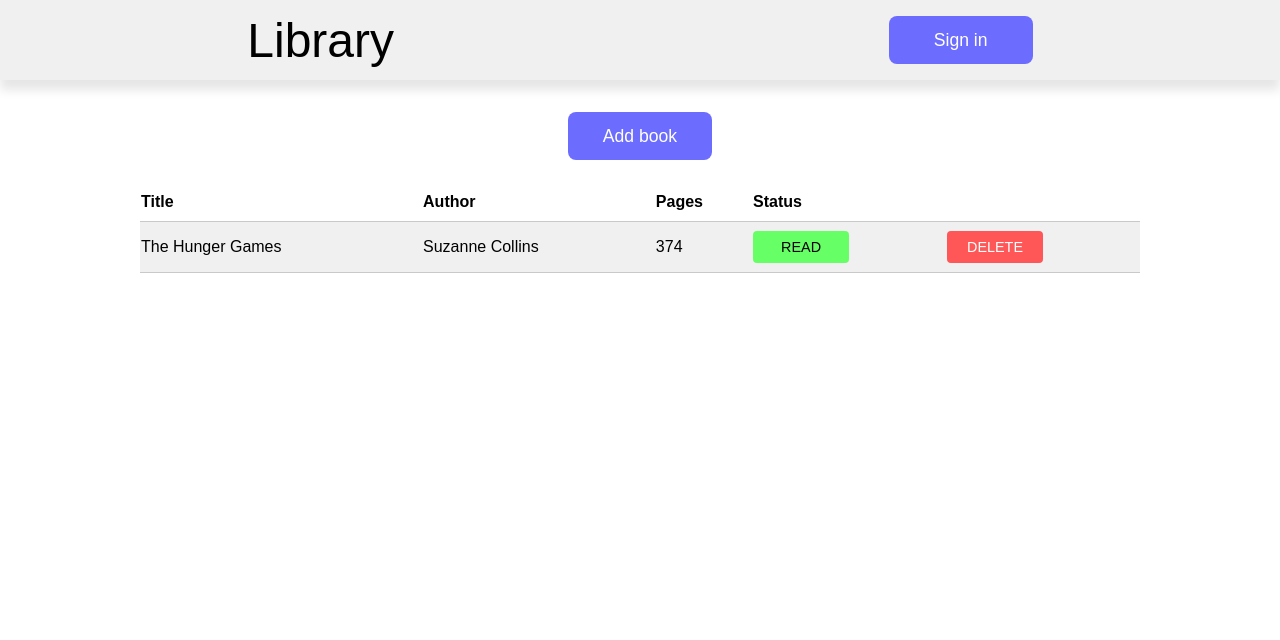
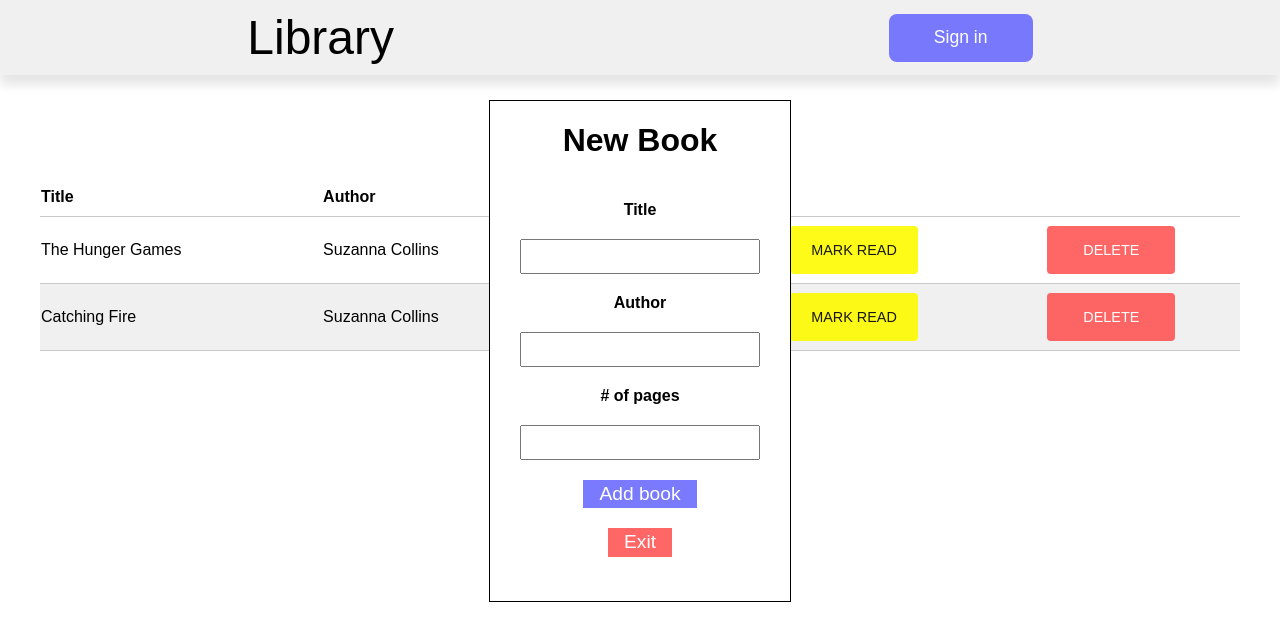
Before and after one commit to caveman418/Library, a plain HTML site: page index.html in a window 1280 px wide. Both pictures are taken after a click on the button "Add book". Drawn offline with Linux system fonts and the light colour scheme; a web font is replaced by a local one.

Commit message:
Added book input, and table of books
Made a book input that pops up when clicking the "add book" button. Styled an html table to hold all current books. Added a 'mark as read' and delete button for each book.

```diff
--- a/index.html
+++ b/index.html
@@ -15,7 +15,25 @@
     </div>
     <div class="main">
         <button type="button" class="large add-book">Add book</button>
+		<div class='form-popup'>
+			<form action='' class='form-container'>
+				<h1>New Book</h1>
+
+				<label for='title'>Title</label>
+				<input type='text' name='title' id='title' required>
+
+				<label for='title'>Author</label>
+				<input type='text' name='author' id='author' required>
+
+				<label for='title'># of pages</label>
+				<input type='text' name='pages' id='pages' required>
+
+				<button type='submit' class='submit'>Add book</button>
+				<button type='button' class='exit'>Exit</button>
+			</form>
+		</div>
         <table class="container">
+			<thead>
 				<tr>
 					<th>Title</th>
 					<th>Author</th>
@@ -23,13 +41,17 @@
 					<th>Status</th>
 					<th></th>
 				</tr>
+			</thead>
+            <tbody>
 				<tr>
 					<td>The Hunger Games</td>
-                <td>Suzanne Collins</td>
+					<td>Suzanna Collins</td>
 					<td>374</td>
-                <td><button type="button" class="small status" id="read-book-1">READ</button></td>
+					<td>Read</td>
+					<td><button type="button" class="small status" id="status-book-1">MARK READ</button></td>
 					<td><button type="button" class="small delete" id="delete-book-1">DELETE</button></td>
 				</tr>
+			</tbody>
         </table>
     </div>
 </body>
--- a/script.js
+++ b/script.js
@@ -1,4 +1,8 @@
-let myLibrary = [{title: 'The Hunger Games', author: 'Suzanna Collins', pages: 374, status: true},{title: 'Catching Fire', author: 'Suzanna Collins', pages: 391, status: false}];
+const addBookButton = document.querySelector('.add-book');
+const confirmNewBook = document.querySelector('.submit');
+const exitNewBook = document.querySelector('.exit');
+
+let myLibrary = [{title: 'The Hunger Games', author: 'Suzanna Collins', pages: 374, status: 'Not Read'},{title: 'Catching Fire', author: 'Suzanna Collins', pages: 391, status: 'Not Read'}];
 
 class Book {
     constructor(title, author, pages, status) {
@@ -7,21 +11,85 @@
         this.pages = pages;
         this.status = status;
     }
-    info() {
+    info() { //outdated, when project is revisited this will have a use
         let haveRead = (this.status) ? 'already finished':'not read yet';
         return this.title + ' by ' + this.author + ', ' + this.pages + ' pages, ' + haveRead;
     }
 }
 
+addBookButton.addEventListener('mousedown', () => openForm());
+
+exitNewBook.addEventListener('mousedown', () => closeForm());
+
+confirmNewBook.addEventListener('mousedown', () => {
+	addBookToLibrary();
+	createTable(myLibrary);
+	closeForm();
+});
+
 function addBookToLibrary() {
+	const titleInput = document.getElementById('title');
+	const authorInput = document.getElementById('author');
+	const pagesInput = document.getElementById('pages');
 
+	const newBook = new Book(titleInput.value, authorInput.value, pagesInput.value, 'Not Read');
+
+	titleInput.value = ''; //reset the inputs for when the form gets opened again
+	authorInput.value = '';
+	pagesInput.value = '';
+
+	myLibrary.push(newBook);
 }
 
 function createTable(myLibrary) {
-    for (let i=0; i<Object.keys(myLibrary).length; i++) {
-        const tr = document.createElement('tr');
-        for (let key in myLibrary) {
+	const tbody = document.querySelector('tbody');
 
+	tbody.textContent = ''; //clear table before reinitializing
+
+	const buttonArray = ['status','delete'];
+
+	myLibrary.forEach((obj,i) => {
+		const tr = document.createElement('tr');
+
+        for (let key in obj) {
+            const td = document.createElement('td');
+            td.textContent = `${obj[key]}`;
+            tr.appendChild(td);
         }
-    }
+
+		for (let btn of buttonArray) {
+			const td = document.createElement('td');
+			const button = document.createElement('button');
+			button.setAttribute('type','button');
+			button.setAttribute('class',`small ${btn}`);
+			button.id = `${btn}-book-${i+1}`; //not used, but will be re-evaluated when the project is revisited
+			if (btn==='status') {
+				button.textContent = 'MARK READ';
+				button.addEventListener('click',() => {
+					button.classList.toggle('complete');
+					button.textContent = (button.classList.contains('complete')) ? 'MARK UNREAD':'MARK READ';
+					button.parentElement.previousSibling.textContent = (button.classList.contains('complete')) ? 'Read':'Unread'; //changes status column for the current row
+				});
+			} else {
+				button.textContent = 'DELETE';
+				button.addEventListener('click',() => {
+					button.parentElement.parentElement.textContent = ''; //the button's parent element is the <td> it's in, then that parent is the <tr> so that's getting wiped
+				});
+			}
+			td.appendChild(button);
+			tr.appendChild(td);
+		}
+
+		tbody.appendChild(tr);
+	});
 }
+
+function openForm() {
+	document.querySelector('.form-popup').style.display = 'block';
+}
+
+function closeForm() {
+	document.querySelector('.form-popup').style.display = 'none';
+}
+
+createTable(myLibrary); //run function once to display default books when page is loaded
--- a/style.css
+++ b/style.css
@@ -27,7 +27,7 @@
 
 .header {
     background-color: var(--header-color);
-    height: 10%;
+    height: 75px;
     width: 100%;
     box-shadow: 0 10px 10px rgb(230, 230, 230);
     z-index: 1;
@@ -56,6 +56,11 @@
 button {
     cursor: pointer;
     border: none;
+	opacity: 0.9;
+}
+
+button:hover {
+	opacity: 1;
 }
 
 button.large {
@@ -72,32 +77,44 @@
 }
 
 button.small {
-    height: 2rem;
-    width: 6rem;
+    height: 3rem;
+    width: 8rem;
     font-size: 0.9rem;
     border-radius: 0.25rem;
 }
 
 button.status {
-    background-color: rgb(102, 255, 102);
+    background-color: rgb(255, 251, 0);
 }
 
-button.delete {
+button.delete, button.exit {
     background-color: rgb(255, 87, 87);
     color: white;
 }
 
+button.complete {
+	background-color: rgb(102, 255, 102);
+}
+
+button.submit {
+	background-color: rgb(108, 108, 255);
+	color: white;
+}
+
+form button {
+	padding: .2rem 1rem;
+	font-size: 1.2rem;
+}
 
 /* table styling */
 
 table {
-    width: 1000px;
+    width: 1200px;
     border-collapse: collapse;
 }
 
 table, th {
     text-align: start;
-    border-bottom: 1px solid rgb(201, 201, 201);
 }
 
 th {
@@ -105,9 +122,51 @@
 }
 
 td {
-    height: 3rem;
+    height: 4rem;
+	border-top: 1px solid rgb(201, 201, 201);
+	border-bottom: 1px solid rgb(201, 201, 201);
+}
+
+td:nth-child(4) {
+	width: 8ch;
+}
+
+td:nth-child(5), td:nth-child(6) {
+    text-align: center;
 }
 
 tr:nth-child(even) {
     background-color: var(--header-color);
 }
+
+
+/* form styling */
+
+.form-popup {
+	display: none;
+	position: fixed;
+	top: 100px;
+	left: 50%;
+	transform: translateX(-50%);
+	border: 1px solid black;
+	z-index: 2;
+	height: 500px;
+	width: 300px;
+	background-color: var(--main-color);
+}
+
+.form-container {
+	display: flex;
+	flex-direction: column;
+	align-items: center;
+	gap: 20px;
+}
+
+label {
+	font-weight: bold;
+}
+
+input {
+	font-size: 1.1rem;
+	padding: 5px;
+}
```
Lines whose indentation alone changed are shown as unchanged.
